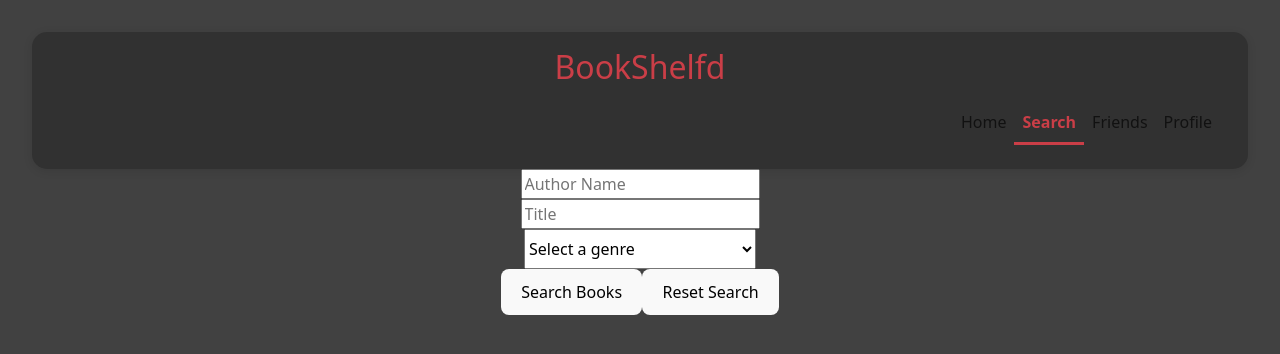
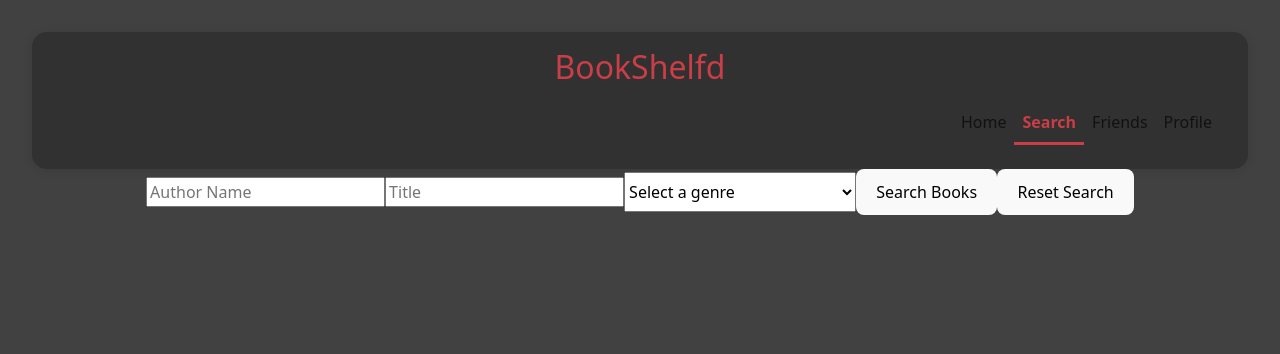
Before and after one commit to tomwalla917/BookShelfd, a React (Vite) app: page /#/search in a window 1280 px wide. Shown: the top 354 px of the page. Built offline with nearby package versions, Linux system fonts and the light colour scheme.

Commit message:
added search bar class

```diff
--- a/src/App.css
+++ b/src/App.css
@@ -97,3 +97,8 @@
 .navbar{
   background-color: #313131;
 }
+.searchBar{
+  display: flex;
+  align-items: center;
+  justify-content: center;
+}
--- a/src/pages/Search.jsx
+++ b/src/pages/Search.jsx
@@ -130,6 +130,7 @@ function Search() {
     return (
         <>
             <div className="col-12">
+                <div className="searchBar">
                     <div className="authorForm">
                         <input
                             type="text"
@@ -153,7 +154,7 @@ function Search() {
                             name="genre"
                             value={formData.genre}
                             onChange={handleInputChange}
-                        style={{height: '40px', overflowY: 'auto'}}
+                            style={{ height: '40px', overflowY: 'auto' }}
                         >
                             <option value="">Select a genre</option>
                             {genres.map(genre => (
@@ -161,6 +162,7 @@ function Search() {
                             ))}
                         </select>
                     </div>
+
 
                     <button className="submitButton"
                         onClick={handleSearch}
@@ -177,6 +179,7 @@ function Search() {
                     >
                         {'Reset Search'}
                     </button>
+                </div>
 
                 {error && <p style={{ color: 'red', marginTop: '10px' }}>{error}</p>}
             </div>
```
Lines whose indentation alone changed are shown as unchanged.
